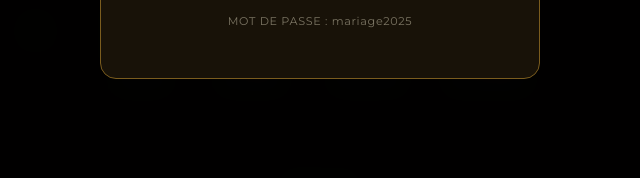
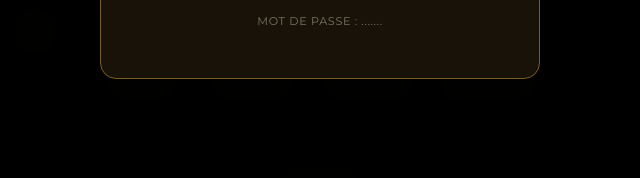
Before and after one commit to jules-dev-code/mariage, a website: page index.html in a window 1280 px wide. Both pictures are taken after a click on the button "⬡ Administration". Shown: the part 510-688 px from the top of the page, 320-960 px from the left. Drawn offline with nearby package versions, Linux system fonts and the light colour scheme; a web font is replaced by a local one.

```diff
--- a/index.html
+++ b/index.html
@@ -119,7 +119,7 @@
       <button class="btn btn-burn" style="flex:1" onclick="chkPwd()">Connexion →</button>
       <button class="btn btn-ghost" style="flex:1" onclick="closePwd()">Annuler</button>
     </div>
-    <p class="pwd-hint">MOT DE PASSE : mariage2025</p>
+    <p class="pwd-hint">MOT DE PASSE : .......</p>
   </div>
 </div>
 
```
